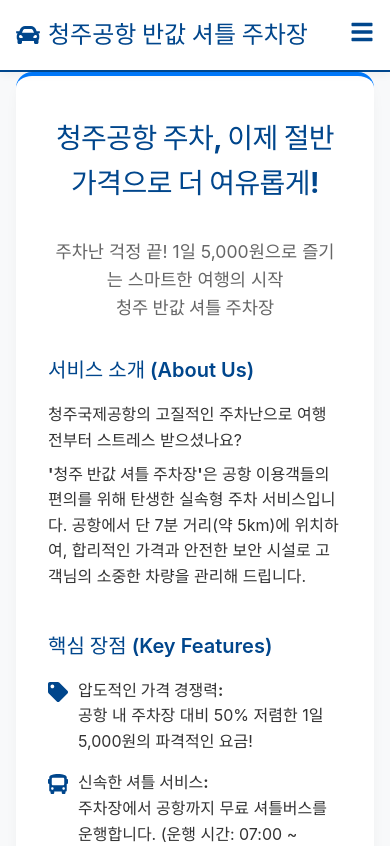
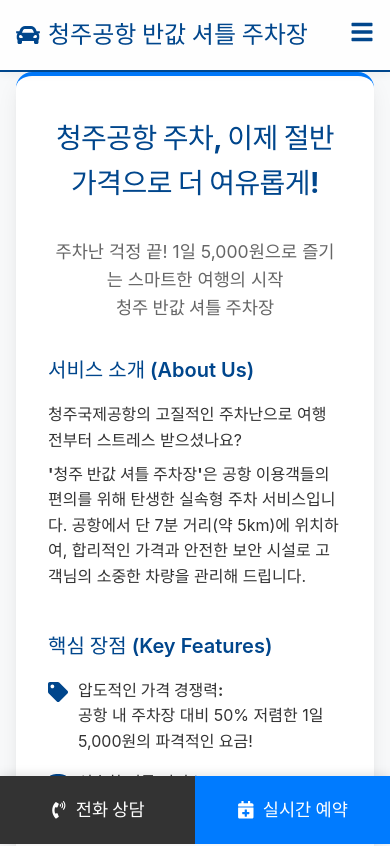
Before and after one commit to blueeye2024/parking, a React (Vite) app in the folder frontend/: page /about in a window 390 px wide. Shown: the top 846 px of the page. Built offline with nearby package versions, Linux system fonts and the light colour scheme; a web font is replaced by a local one.

Commit message:
Ver 1.7.0 글래스모피즘 헤더 & 모바일 하단바 및 UI 디테일 (Shield/Focus Ring/Orange Alert/Datepicker) 최적화

```diff
--- a/frontend/src/App.jsx
+++ b/frontend/src/App.jsx
@@ -1,6 +1,6 @@
 import React, { useState } from 'react';
 import { BrowserRouter as Router, Routes, Route, Link, useLocation } from 'react-router-dom';
-import { FaCar, FaBars, FaTimes } from 'react-icons/fa';
+import { FaCar, FaBars, FaTimes, FaPhoneVolume, FaCalendarPlus } from 'react-icons/fa';
 import Reserve from './components/Reserve';
 import CheckReservation from './components/CheckReservation';
 import HowToUse from './components/HowToUse';
@@ -78,9 +78,18 @@ function App() {
           <p><strong>주소:</strong> 충청북도 청주시 청원구 외남동 76-1</p>
           <p><strong>사업자등록번호:</strong> 123-45-67890 | <strong>고객센터:</strong> 043-298-1234 / 010-5178-4756</p>
           <p style={{ marginTop: '1rem' }}>&copy; {(new Date().getFullYear())} 청주공항 반값 셔틀 주차장. All rights reserved.</p>
-          <p style={{ fontSize: '0.8rem', color: 'rgba(255,255,255,0.5)' }}>Ver 1.6.0 | Last Updated: 2026.03.01</p>
+          <p style={{ fontSize: '0.8rem', color: 'rgba(255,255,255,0.5)' }}>Ver 1.7.0 | Last Updated: 2026.03.01</p>
         </div>
       </footer>
+
+      <div className="mobile-bottom-bar">
+        <a href="tel:01051784756" className="bottom-btn btn-phone">
+          <FaPhoneVolume /> 전화 상담
+        </a>
+        <Link to="/" className="bottom-btn btn-reserve" onClick={() => window.scrollTo(0, 0)}>
+          <FaCalendarPlus /> 실시간 예약
+        </Link>
+      </div>
     </Router>
   );
 }
--- a/frontend/src/components/CheckReservation.jsx
+++ b/frontend/src/components/CheckReservation.jsx
@@ -1,5 +1,6 @@
 import React, { useState } from 'react';
 import axios from 'axios';
+import { FaShieldAlt } from 'react-icons/fa';
 
 const CheckReservation = () => {
     const [credentials, setCredentials] = useState({ phone: '', password: '' });
@@ -46,9 +47,12 @@ const CheckReservation = () => {
 
     return (
         <div className="card">
-            <h2 className="page-title">예약 확인</h2>
-            <p style={{ textAlign: 'center', marginBottom: '2rem', color: 'var(--text-light)' }}>
-                등록하신 연락처와 비밀번호를 입력해주세요.
+            <h2 className="page-title" style={{ display: 'flex', alignItems: 'center', justifyContent: 'center' }}>
+                <FaShieldAlt style={{ fontSize: '1.75rem', marginRight: '10px', color: 'var(--primary-hover)' }} />
+                예약 확인
+            </h2>
+            <p style={{ textAlign: 'center', marginBottom: '2rem', color: 'var(--text-light)', fontSize: '1.05rem' }}>
+                안전하게 보호된 예약 정보를 확인합니다.
             </p>
 
             {status.message && (
--- a/frontend/src/components/Reserve.jsx
+++ b/frontend/src/components/Reserve.jsx
@@ -64,7 +64,7 @@ const Reserve = () => {
                 animation: 'fadeIn 0.5s ease'
             }}>
                 <h1 style={{ fontSize: 'clamp(32px, 5vw, 48px)', fontWeight: '700', marginBottom: '1rem', color: 'white' }}>청주공항 주차, 절반 가격으로 가볍게!</h1>
-                <p style={{ fontSize: '1.2rem', marginBottom: '2rem', opacity: 0.9 }}>가장 빠르고 경제적인 공항 주차 서비스</p>
+                <p style={{ fontSize: '1.2rem', marginBottom: '2rem', opacity: 0.9 }}>서비스는 프리미엄으로</p>
                 <button
                     className="btn-primary"
                     style={{ maxWidth: '300px', margin: '0 auto', backgroundColor: '#007BFF', fontSize: '1.25rem' }}
--- a/frontend/src/index.css
+++ b/frontend/src/index.css
@@ -41,7 +41,9 @@ body {
 
 /* Header & Navigation */
 .header {
-  background-color: var(--bg-color);
+  background-color: rgba(255, 255, 255, 0.8);
+  backdrop-filter: blur(10px);
+  -webkit-backdrop-filter: blur(10px);
   box-shadow: 0 2px 10px rgba(0, 0, 0, 0.05);
   position: sticky;
   top: 0;
@@ -110,7 +112,7 @@ body {
 .card {
   background: var(--bg-color);
   border-radius: 16px;
-  box-shadow: 0 10px 15px -3px rgba(0, 0, 0, 0.05);
+  box-shadow: 0 10px 25px -5px rgba(0, 0, 0, 0.1), 0 8px 10px -6px rgba(0, 0, 0, 0.1);
   padding: 2.5rem 2rem;
   border-top: 4px solid var(--primary-hover);
   transition: transform 0.3s ease, box-shadow 0.3s ease;
@@ -267,9 +269,14 @@ textarea.form-control {
 }
 
 .alert-error {
-  background-color: #f8d7da;
-  color: #842029;
-  border: 1px solid #f5c2c7;
+  background-color: #FFF4ED;
+  color: #EA580C;
+  border: 1px solid #FDBA74;
+}
+
+/* Mobile Bottom Bar (Hidden on Mobile by default, shown via media query) */
+.mobile-bottom-bar {
+  display: none;
 }
 
 /* Result Table */
@@ -339,6 +346,11 @@ textarea.form-control {
 
 /* Responsive */
 @media (max-width: 768px) {
+  #root {
+    padding-bottom: 70px;
+    /* Space for the bottom bar */
+  }
+
   .nav-container {
     padding: 1rem;
   }
@@ -350,7 +362,9 @@ textarea.form-control {
     top: 100%;
     left: 0;
     right: 0;
-    background: var(--bg-color);
+    background: rgba(255, 255, 255, 0.95);
+    backdrop-filter: blur(10px);
+    -webkit-backdrop-filter: blur(10px);
     padding: 1rem;
     box-shadow: 0 4px 10px rgba(0, 0, 0, 0.1);
     border-top: 1px solid var(--border-color);
@@ -363,4 +377,37 @@ textarea.form-control {
   .mobile-menu-btn {
     display: block;
   }
+
+  .mobile-bottom-bar {
+    display: flex;
+    position: fixed;
+    bottom: 0;
+    left: 0;
+    right: 0;
+    background: var(--bg-color);
+    box-shadow: 0 -2px 10px rgba(0, 0, 0, 0.1);
+    z-index: 1000;
+  }
+
+  .mobile-bottom-bar .bottom-btn {
+    flex: 1;
+    padding: 1.25rem 0;
+    text-align: center;
+    font-weight: 700;
+    font-size: 1.1rem;
+    color: white;
+    text-decoration: none;
+    display: flex;
+    justify-content: center;
+    align-items: center;
+    gap: 0.5rem;
+  }
+
+  .mobile-bottom-bar .btn-phone {
+    background-color: var(--text-color);
+  }
+
+  .mobile-bottom-bar .btn-reserve {
+    background-color: var(--primary-hover);
+  }
 }
```
